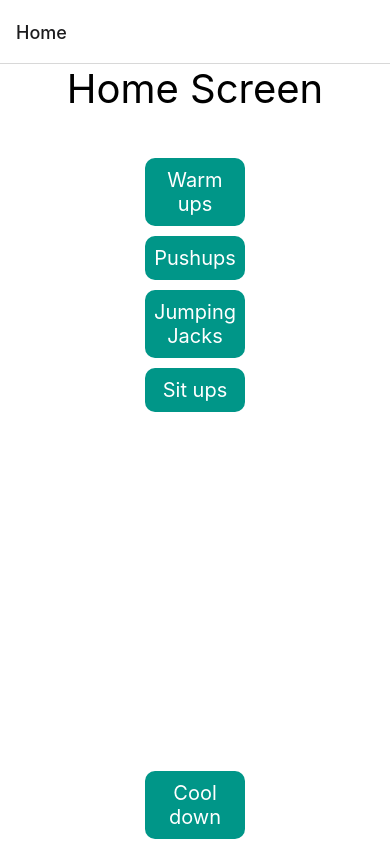
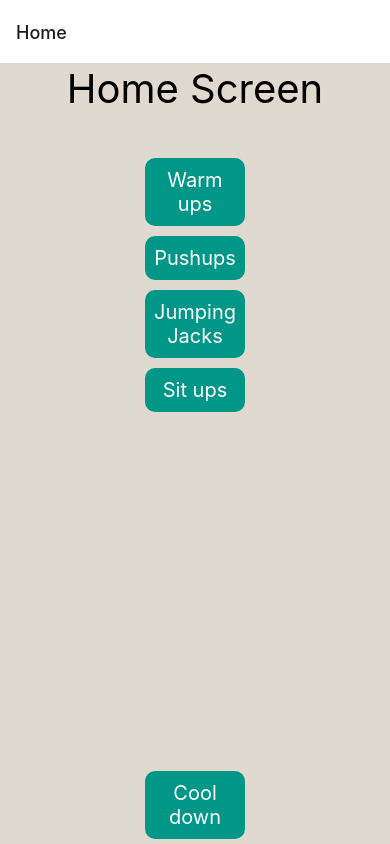
Before and after one commit to emily-foley/Workout-Plan-App, a React Native app in the folder portfolio2/: screen / in a window 390 px wide. Built offline with nearby package versions, Linux system fonts and the light colour scheme.

Commit message:
April 24, 2022 12:41 AM

```diff
--- a/portfolio2/App.js
+++ b/portfolio2/App.js
@@ -135,7 +135,7 @@ function ExerciseScreen({ route, navigation }) {
         onPress={() => setCount(0)}>
           <Text style={styles.btnText}>Reset</Text>
       </TouchableOpacity>
-      <Text style={styles.heading2}>Suggested exercise:</Text>
+      <Text style={styles.suggestedText}>Suggested exercise:</Text>
       <TouchableOpacity
         style={styles.button}
         onPress={gotoExercise}>
@@ -227,7 +227,7 @@ export default App;
 const styles = StyleSheet.create({
   container: {
     flex: 1,
-    backgroundColor: '#fff',
+    backgroundColor: '#e0d9d0',
     alignItems: 'center',
     justifyContent: 'center',
   },
@@ -267,5 +267,10 @@ const styles = StyleSheet.create({
   heading2: {
     fontSize: 25,
     paddingBottom: 15,
+  },
+  suggestedText: {
+    fontSize: 25,
+    paddingBottom: 15,
+    paddingTop: 20,
   }
 });
```
